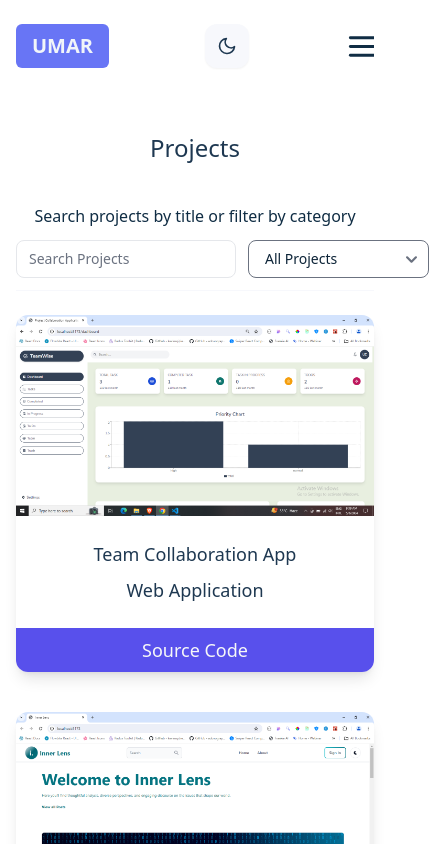
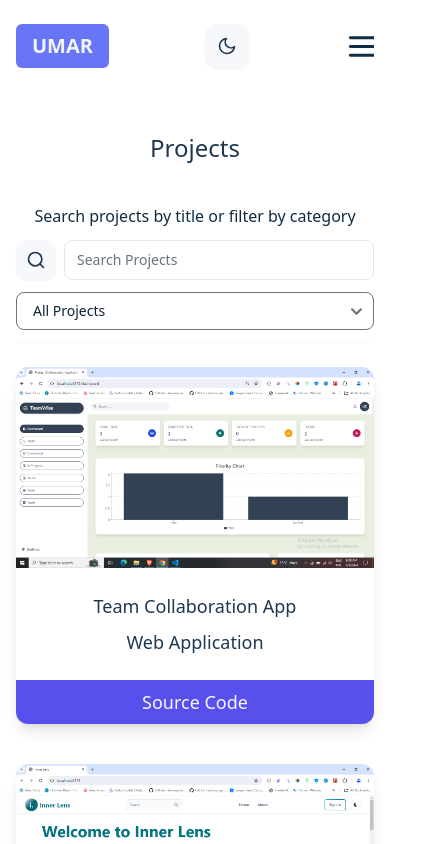
Before and after one commit to umaramjad345/Portfolio_App, a React (Vite) app: page /projects in a window 390 px wide. Shown: the top 844 px of the page, 429 px wide, since content can reach past the window. Built offline with nearby package versions, Linux system fonts and the light colour scheme.

Commit message:
adding changes

```diff
--- a/src/components/projects/ProjectGrid.jsx
+++ b/src/components/projects/ProjectGrid.jsx
@@ -27,16 +27,16 @@ const ProjectsGrid = () => {
         <h3 className="font-general-regular text-center text-secondary-dark dark:text-ternary-light text-md sm:text-xl mb-3">
           Search projects by title or filter by category
         </h3>
-        <div className="flex justify-between border-b border-primary-light dark:border-secondary-dark pb-3 gap-3">
+        <div className="flex flex-col lg:flex-row justify-between border-b border-primary-light dark:border-secondary-dark pb-3 gap-3">
           <div className="flex justify-between gap-2">
-            <span className="hidden sm:block bg-primary-light dark:bg-ternary-dark p-2.5 shadow-sm rounded-xl cursor-pointer">
+            <span className="sm:block bg-primary-light dark:bg-ternary-dark p-2.5 shadow-sm rounded-xl cursor-pointer">
               <FiSearch className="text-ternary-dark dark:text-ternary-light w-5 h-5"></FiSearch>
             </span>
             <input
               onChange={(e) => {
                 setSearchProject(e.target.value);
               }}
-              className="font-general-medium pl-3 pr-1 sm:px-4 py-2 border border-gray-200 dark:border-secondary-dark rounded-lg text-sm sm:text-md bg-secondary-light dark:bg-ternary-dark text-primary-dark dark:text-ternary-light"
+              className="font-general-medium pl-3 pr-1 sm:px-4 py-2 w-full border border-gray-200 dark:border-secondary-dark rounded-lg text-sm sm:text-md bg-secondary-light dark:bg-ternary-dark text-primary-dark dark:text-ternary-light"
               id="name"
               name="name"
               type="search"
--- a/src/components/projects/ProjectsFilter.jsx
+++ b/src/components/projects/ProjectsFilter.jsx
@@ -11,7 +11,7 @@ const ProjectsFilter = ({ setSelectProject }) => {
       onChange={(e) => {
         setSelectProject(e.target.value);
       }}
-      className="font-general-medium px-4 sm:px-6 py-2 borderdark:border-secondary-dark rounded-lg text-sm sm:text-md dark:font-medium bg-secondary-light dark:bg-ternary-dark text-primary-dark dark:text-ternary-light"
+      className="font-general-medium px-4 sm:px-6 py-2 w-full md:w-1/2 lg:w-1/4 borderdark:border-secondary-dark rounded-lg text-sm sm:text-md dark:font-medium bg-secondary-light dark:bg-ternary-dark text-primary-dark dark:text-ternary-light"
     >
       <option value={setSelectProject} className="text-sm sm:text-md">
         All Projects
```
